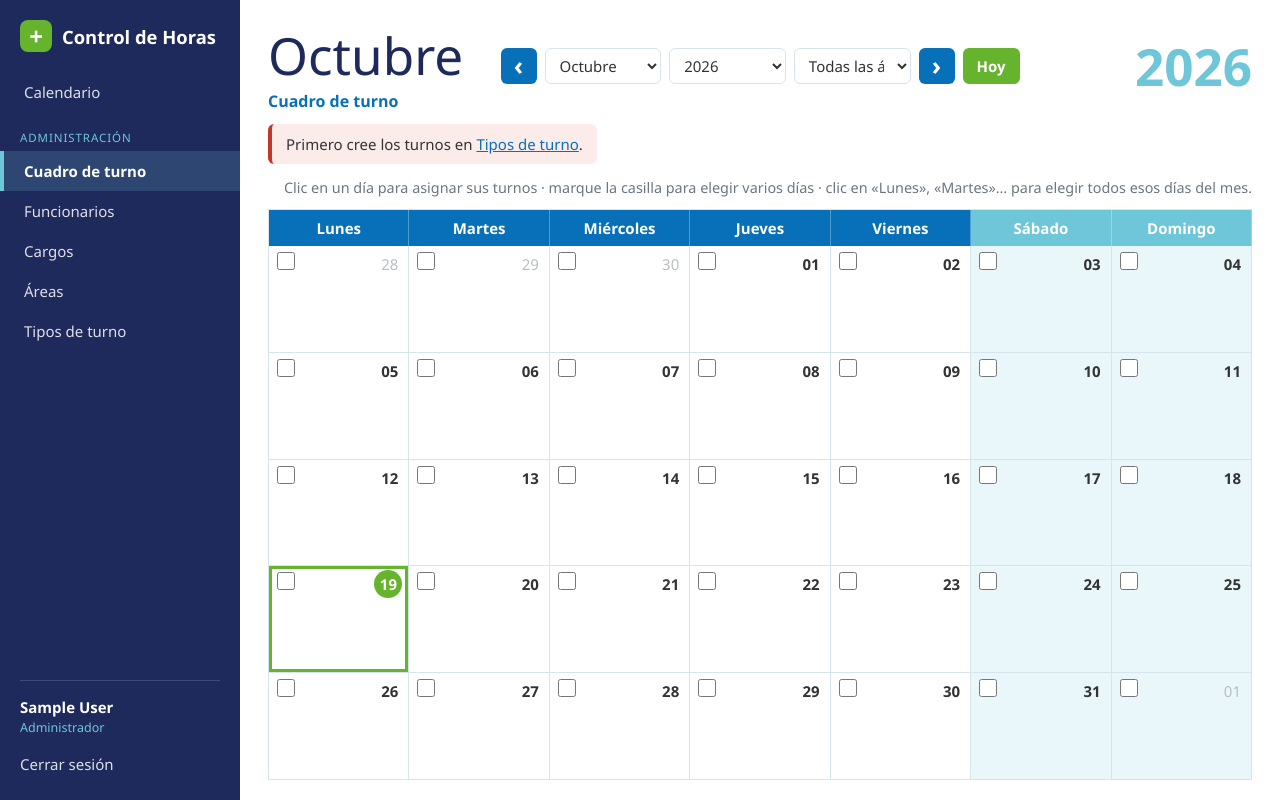
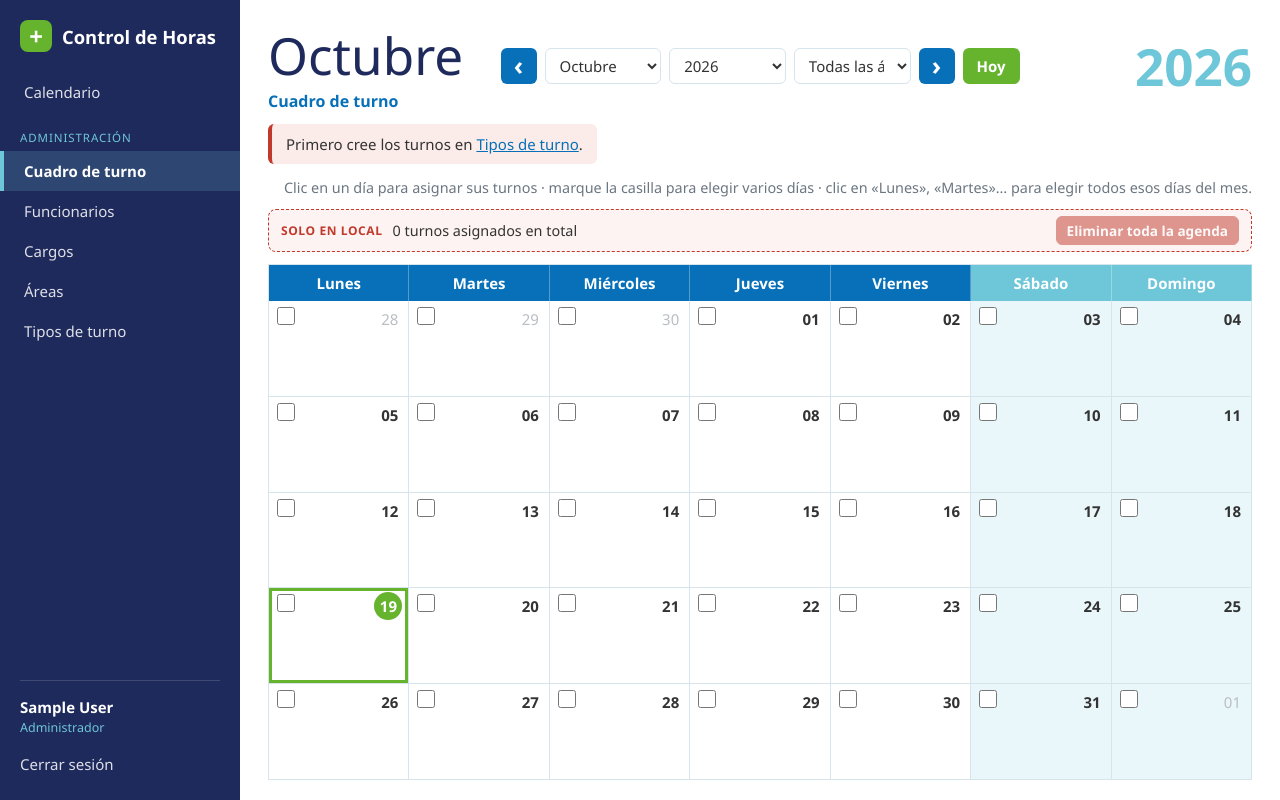
Before and after one commit to edwcaso77/Control-de-Horas, a Django app: page /cuadro-de-turno/ in a window 1280 px wide. Run offline with Django 5.2, Linux system fonts and the light colour scheme; the visitor is signed in with stand-in values (Sample User, id 1); data comes from the database, SQL or seed files in the repository; data that the repository does not hold is empty.

Commit message:
Botón para eliminar toda la agenda (solo en local)
- En el cuadro de turno, solo con DEBUG=True: muestra cuántos turnos hay
  y permite borrarlos todos, con confirmación. En el sitio publicado no
  aparece y la dirección responde 404.
- El calendario deja crecer cada semana según sus turnos, para que las
  etiquetas no se monten sobre la semana siguiente.

Co-Authored-By: Claude Opus 5.5 <noreply@anthropic.com>

```diff
--- a/calendario/static/calendario/calendario.css
+++ b/calendario/static/calendario/calendario.css
@@ -85,7 +85,8 @@
     flex: 1;
     display: grid;
     grid-template-columns: repeat(7, 1fr);
-    grid-template-rows: auto repeat(var(--semanas), 1fr);
+    /* Cada semana ocupa al menos lo que necesita su contenido y reparte el espacio sobrante. */
+    grid-template-rows: auto repeat(var(--semanas), minmax(min-content, 1fr));
     border-top: 1px solid var(--borde);
     border-left: 1px solid var(--borde);
     min-height: 0;
@@ -109,7 +110,7 @@
     padding: 8px 10px;
     border-right: 1px solid var(--borde);
     border-bottom: 1px solid var(--borde);
-    min-height: 0;
+    min-height: 64px;
 }
 
 .dia .numero {
--- a/turnos/static/turnos/turnos.css
+++ b/turnos/static/turnos/turnos.css
@@ -188,3 +188,27 @@
 
 .celda-turno.celda-vacia { background: #F4F8FB; color: #9AA4AD; font-weight: 400; }
 .celda-turno option { background: #fff; color: var(--gris-oscuro); }
+
+/* Herramientas de prueba (solo se muestran en local) */
+.herramientas-prueba {
+    display: flex;
+    flex-wrap: wrap;
+    align-items: center;
+    gap: 10px;
+    padding: 6px 12px;
+    border: 1px dashed var(--rojo);
+    border-radius: 8px;
+    background: #FDF3F2;
+    font-size: .9rem;
+}
+
+.herramientas-titulo {
+    font-weight: 700;
+    color: var(--rojo);
+    text-transform: uppercase;
+    font-size: .75rem;
+    letter-spacing: .05em;
+}
+
+.boton-borrar { margin-left: auto; border-color: var(--rojo); background: var(--rojo); color: #fff; }
+.boton-borrar:disabled { opacity: .5; cursor: not-allowed; }
--- a/turnos/templates/turnos/cuadro.html
+++ b/turnos/templates/turnos/cuadro.html
@@ -28,6 +28,19 @@
         {% endfor %}
         <span class="leyenda-ayuda">Clic en un día para asignar sus turnos · marque la casilla para elegir varios días · clic en «Lunes», «Martes»… para elegir todos esos días del mes.</span>
     </div>
+
+    {% if modo_local %}
+        <form method="post" action="{% url 'turnos:borrar_agenda' %}" class="herramientas-prueba"
+              onsubmit="return confirm('¿Eliminar TODA la agenda? Se borrarán los {{ total_turnos }} turnos asignados, de todas las áreas y meses. Esta acción no se puede deshacer.')">
+            {% csrf_token %}
+            <input type="hidden" name="anio" value="{{ anio }}">
+            <input type="hidden" name="mes" value="{{ mes }}">
+            {% if area %}<input type="hidden" name="area" value="{{ area.pk }}">{% endif %}
+            <span class="herramientas-titulo">Solo en local</span>
+            <span>{{ total_turnos }} turno{{ total_turnos|pluralize }} asignado{{ total_turnos|pluralize }} en total</span>
+            <button type="submit" class="boton boton-pequeno boton-borrar"{% if not total_turnos %} disabled{% endif %}>Eliminar toda la agenda</button>
+        </form>
+    {% endif %}
 {% endblock %}
 
 {% block dia %}
--- a/turnos/urls.py
+++ b/turnos/urls.py
@@ -8,6 +8,7 @@ urlpatterns = [
     path('', views.cuadro, name='cuadro'),
     path('dia/<int:anio>/<int:mes>/<int:dia>/', views.dia, name='dia'),
     path('varios-dias/', views.varios, name='varios'),
+    path('borrar-agenda/', views.borrar_agenda, name='borrar_agenda'),
     path('tipos/', views.tipos, name='tipos'),
     path('tipos/nuevo/', views.tipo_crear, name='tipo_crear'),
     path('tipos/<int:pk>/editar/', views.tipo_editar, name='tipo_editar'),
--- a/turnos/views.py
+++ b/turnos/views.py
@@ -2,6 +2,7 @@ import datetime
 from collections import defaultdict
 from urllib.parse import urlencode
 
+from django.conf import settings
 from django.contrib import messages
 from django.db import transaction
 from django.db.models import Count, Q
@@ -64,8 +65,23 @@ def cuadro(request):
         'area': area,
         'parametros_extra': f'&area={area.pk}' if area else '',
         'tipos_activos': TipoTurno.objects.filter(activo=True),
+        # Herramientas de prueba: solo en el computador de desarrollo, nunca en el sitio publicado.
+        'modo_local': settings.DEBUG,
+        'total_turnos': AsignacionTurno.objects.count() if settings.DEBUG else 0,
     })
     return render(request, 'turnos/cuadro.html', contexto)
+
+
+@require_POST
+@administrador_requerido
+def borrar_agenda(request):
+    """Elimina todos los turnos asignados. Solo existe en local (DEBUG=True), para hacer pruebas."""
+    if not settings.DEBUG:
+        raise Http404
+    borrados, _ = AsignacionTurno.objects.all().delete()
+    messages.success(request, f'Agenda eliminada: {borrados} turno{"s" if borrados != 1 else ""} borrado{"s" if borrados != 1 else ""}.')
+    parametros = {k: v for k in ('anio', 'mes', 'area') if (v := request.POST.get(k, '')).isdigit()}
+    return redirect(f"{reverse('turnos:cuadro')}?{urlencode(parametros)}" if parametros else reverse('turnos:cuadro'))
 
 
 NO_CAMBIAR = '-'
```
Also changed, not shown: turnos/tests.py (+31 -2 lines).
